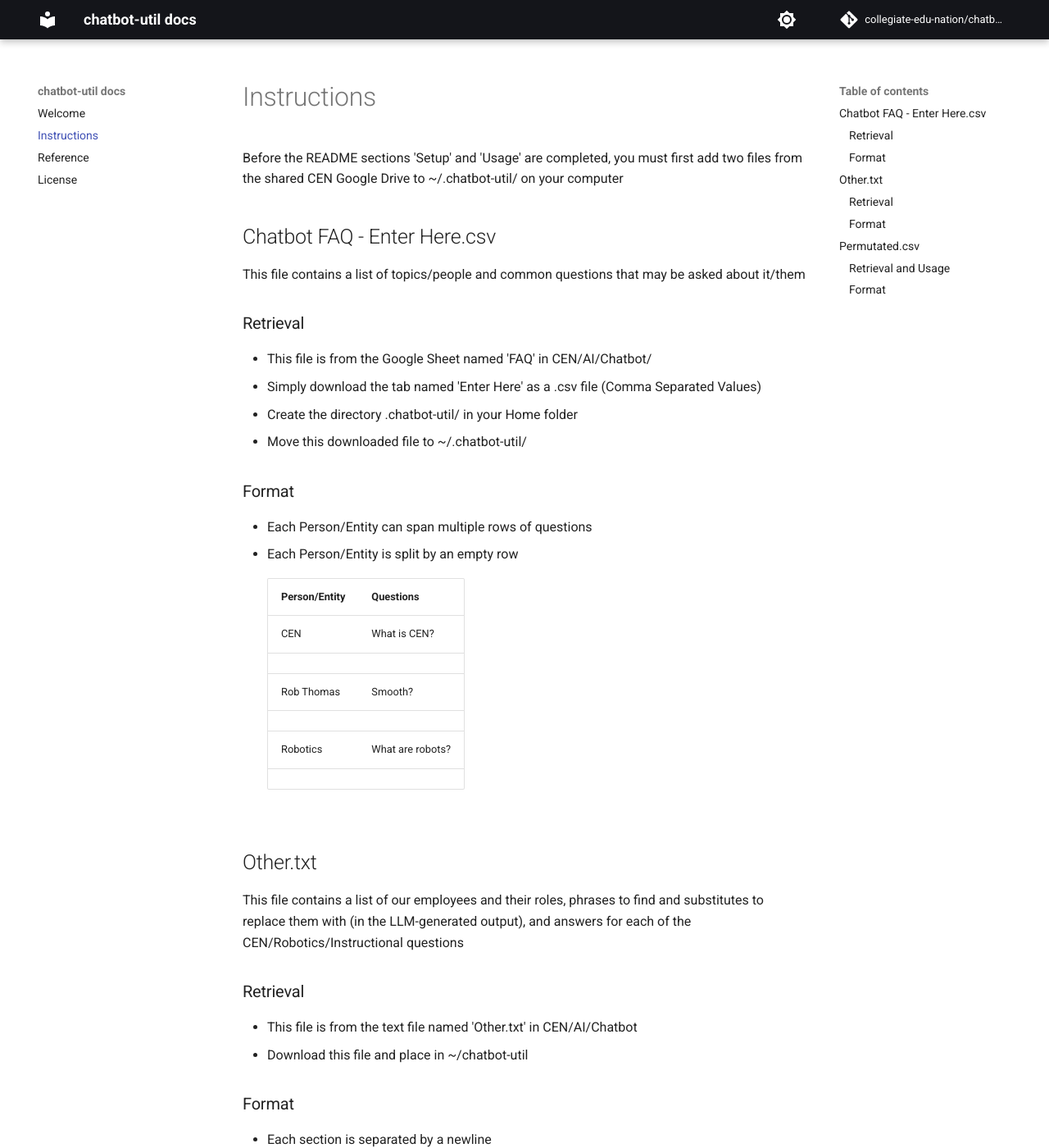
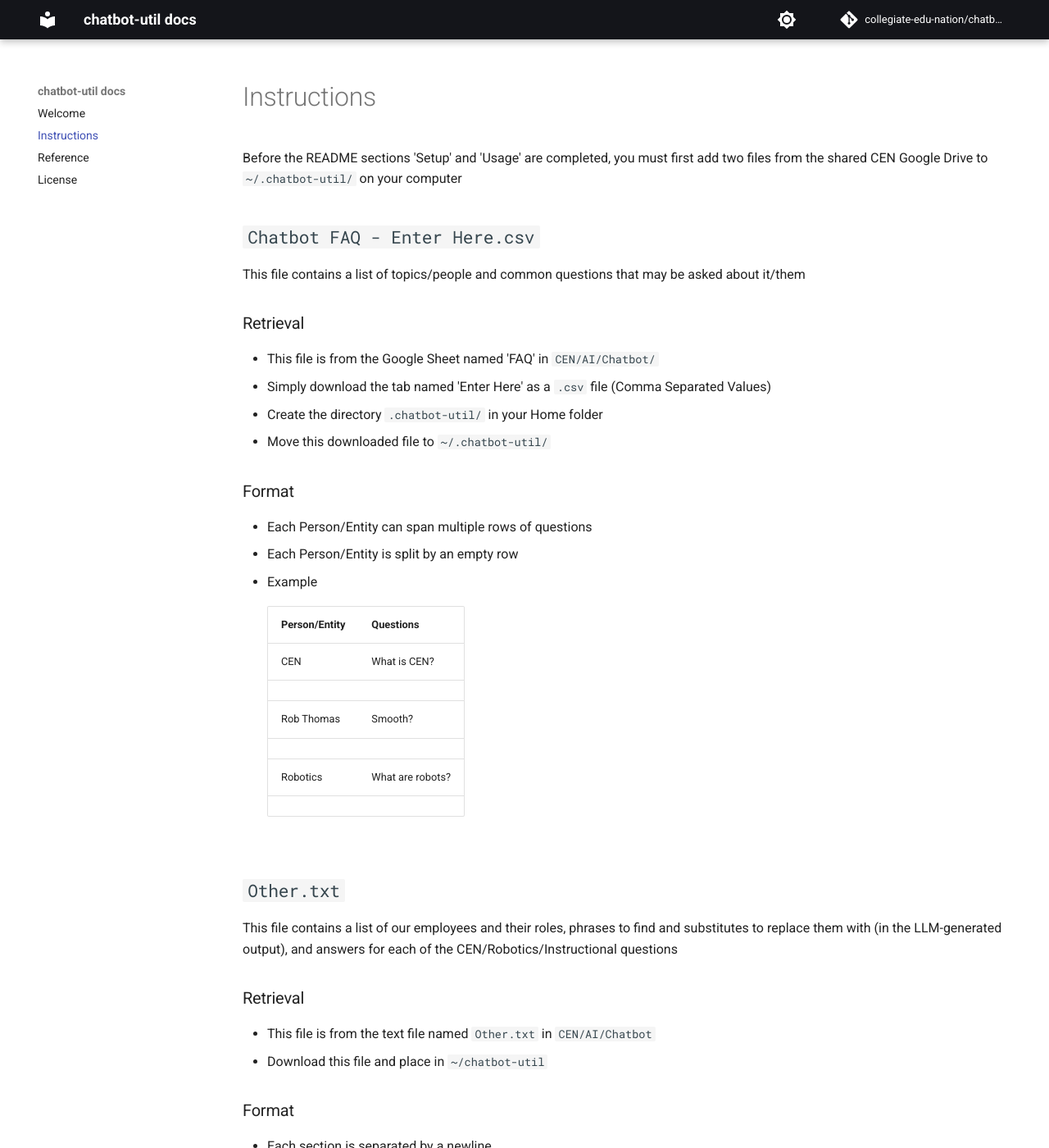
Before and after one commit to Collegiate-Edu-Nation/chatbot-util, an MkDocs documentation site: the page built from docs/instructions.md, in a window 1280 px wide and 1400 px high. Shown: the whole window at 82% size. Built offline with MkDocs 1.6.1 and Material for MkDocs 9.7.7, drawn with Linux system fonts in a browser that asks for light colours; comment, search, counter and statistics services are not loaded; some of the changed text lies outside the part shown.

````diff
--- a/docs/instructions.md
+++ b/docs/instructions.md
@@ -1,58 +1,84 @@
+---
+hide:
+  - toc
+---
+
 # Instructions
 
-Before the README sections 'Setup' and 'Usage' are completed, you must first add two files from the shared CEN Google Drive to ~/.chatbot-util/ on your computer
+Before the README sections 'Setup' and 'Usage' are completed, you must first add two files from the shared CEN Google Drive to `~/.chatbot-util/` on your computer
 
-## Chatbot FAQ - Enter Here.csv
+## `Chatbot FAQ - Enter Here.csv`
+
 This file contains a list of topics/people and common questions that may be asked about it/them
+
 ### Retrieval
-* This file is from the Google Sheet named 'FAQ' in CEN/AI/Chatbot/
-* Simply download the tab named 'Enter Here' as a .csv file (Comma Separated Values)
-* Create the directory .chatbot-util/ in your Home folder
-* Move this downloaded file to ~/.chatbot-util/
+
+- This file is from the Google Sheet named 'FAQ' in `CEN/AI/Chatbot/`
+- Simply download the tab named 'Enter Here' as a `.csv` file (Comma Separated Values)
+- Create the directory `.chatbot-util/` in your Home folder
+- Move this downloaded file to `~/.chatbot-util/`
+
 ### Format
-* Each Person/Entity can span multiple rows of questions
-* Each Person/Entity is split by an empty row<br>
 
-    | Person/Entity | Questions        |
-    | ------------- | ---------------- |
-    | CEN           | What is CEN?     |
-    |               |                  |
-    | Rob Thomas    | Smooth?          |
-    |               |                  |
-    | Robotics      | What are robots? |
-    |               |                  |
+- Each Person/Entity can span multiple rows of questions
+- Each Person/Entity is split by an empty row
+- Example
 
-## Other.txt
+      | Person/Entity | Questions        |
+      | ------------- | ---------------- |
+      | CEN           | What is CEN?     |
+      |               |                  |
+      | Rob Thomas    | Smooth?          |
+      |               |                  |
+      | Robotics      | What are robots? |
+      |               |                  |
+
+## `Other.txt`
+
 This file contains a list of our employees and their roles, phrases to find and substitutes to replace them with (in the LLM-generated output), and answers for each of the CEN/Robotics/Instructional questions
+
 ### Retrieval
-* This file is from the text file named 'Other.txt' in CEN/AI/Chatbot
-* Download this file and place in ~/chatbot-util
+
+- This file is from the text file named `Other.txt` in `CEN/AI/Chatbot`
+- Download this file and place in `~/chatbot-util`
+
 ### Format
-* Each section is separated by a newline
-* The first three sections require that each entry contains part 1, a colon, and part 2 (like part 1:part 2)
-* Do not use unnecessary quotes or spaces
-* Each section accepts 1+ entries
 
-        Employee Name:Employee Title
+- Each section is separated by a newline
+- The first three sections require that each entry contains part 1, a colon, and part 2 (like `part 1:part 2`)
+- Do not use unnecessary quotes or spaces
+- Each section accepts 1+ entries
+- Example
 
-        Phrase to replace:Phrase to replace it with
+      ```text
+      Employee Name:Employee Title
 
-        Phrase before 'CEN' or 'Collegiate Edu-Nation':Phrase after 'CEN' or 'Collegiate Edu-Nation'
+      Phrase to replace:Phrase to replace it with
 
-        Answer to Robotics Question
+      Phrase before 'CEN' or 'Collegiate Edu-Nation':Phrase after 'CEN' or 'Collegiate Edu-Nation'
 
-        Answer to Instructional Question
+      Answer to Robotics Question
 
-## Permutated.csv
-This file is the output of successfully running chatbot-util on the above files
+      Answer to Instructional Question
+      ```
+
+## `Permutated.csv`
+
+This file is the output of successfully running `chatbot-util` on the above files
+
 ### Retrieval and Usage
-* This file will be stored locally in ~/.chatbot-util/
-* Log in to Google Cloud Console, and search for 'vertex ai agent builder'
-* Once there, press 'view' under 'Connected data stores' for the CEN Chatbot app
-* Press on faq-7.2, then select this file after clicking '+ IMPORT DATA'
+
+- This file will be stored locally in `~/.chatbot-util/`
+- Log in to Google Cloud Console, and search for 'vertex ai agent builder'
+- Once there, press 'view' under 'Connected data stores' for the CEN Chatbot app
+- Press on 'faq-7.2', then select this file after clicking '+ IMPORT DATA'
+
 ### Format
-* Each row contains exactly one question and answer, which are comma-separated
-* Every question and answer must be enclosed in quotes
 
-        "question","answer"
-        "What is CEN?","CEN is a non-profit organization engaging whole communities to reinvigorate education, revitalize local economies, and reimagine what's possible for rural America. We're preparing rural communities to connect and thrive in a fast-moving future."
+- Each row contains exactly one question and answer, which are comma-separated
+- Every question and answer must be enclosed in quotes
+
+      ```text
+      "question","answer"
+      "What is CEN?","CEN is a non-profit organization engaging whole communities to reinvigorate education, revitalize local economies, and reimagine what's possible for rural America. We're preparing rural communities to connect and thrive in a fast-moving future."
+      ```
--- a/mkdocs.yml
+++ b/mkdocs.yml
@@ -24,13 +24,16 @@ theme:
 repo_name: collegiate-edu-nation/chatbot-util
 repo_url: https://github.com/collegiate-edu-nation/chatbot-util
 
-copyright: Copyright 2024 Collegiate Edu-Nation
+copyright: Copyright 2024-2025 Collegiate Edu-Nation
 
 plugins:
   - mkdocstrings
 
 markdown_extensions:
   - tables
+  - pymdownx.superfences
+  - pymdownx.tabbed:
+      alternate_style: true
 
 nav:
   - Welcome: index.md
--- a/setup.py
+++ b/setup.py
@@ -6,7 +6,7 @@ from setuptools import setup
 
 setup(
     name="chatbot-util",
-    version="1.0",
+    version="1.1",
     packages=["src"],
     scripts=[
         "src/chain.py",
````
Also changed, not shown: README.md (+34 -19 lines), docs/index.md (+10 -5 lines), docs/reference.md (+25 -12 lines), docs/license.md (line endings or trailing spaces), 2 other files.
